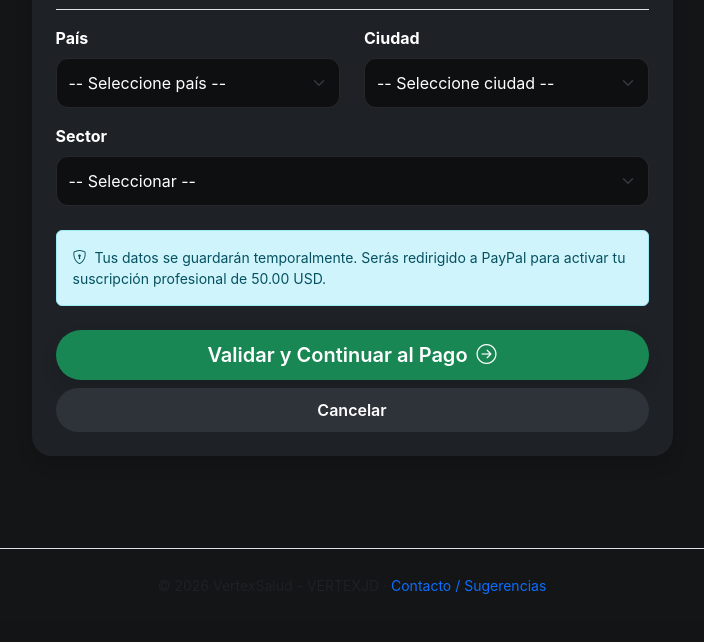
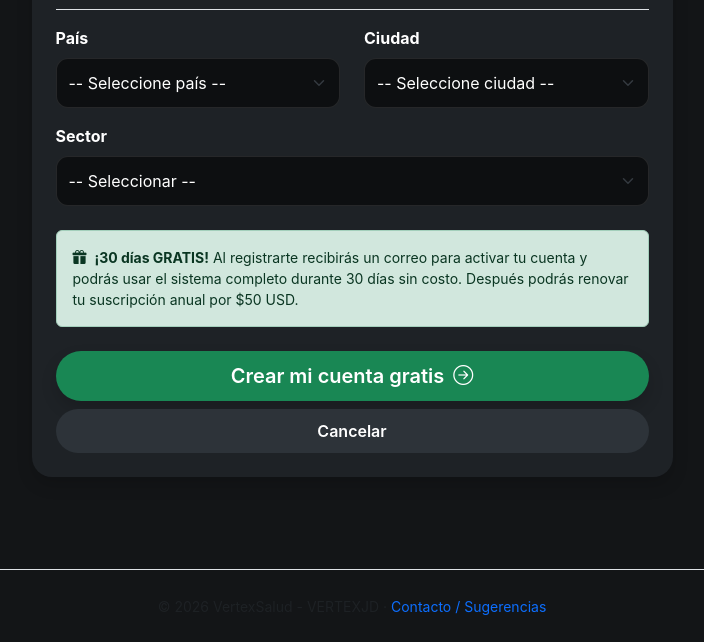
Before and after one commit to CarlosJimenez1969/sistema_salud, a Django app: page /registro-medico/ in a window 1280 px wide. Shown: the part 917-1559 px from the top of the page, without its empty margins (288-992 px from the left). Before the commit the page ends 1511 px from the top, so only its background shows below. Run offline with Django 5.2, Linux system fonts and the light colour scheme; data comes from the database, SQL or seed files in the repository; some libraries are stand-ins or nearby versions.

Commit message:
Quitar mención de pago en registro de médico (ahora son 30 días gratis automáticos)

```diff
--- a/templates/registro_medico.html
+++ b/templates/registro_medico.html
@@ -56,7 +56,7 @@
                             {% if form.email.errors %}
                                 <div class="text-danger small">{{ form.email.errors|striptags }}</div>
                             {% endif %}
-                            <div class="form-text">Aquí recibirás el enlace para crear tu contraseña después del pago.</div>
+                            <div class="form-text">Aquí recibirás el enlace para crear tu contraseña y activar tu cuenta.</div>
                         </div>
 
                         <div class="mb-3">
@@ -100,14 +100,16 @@
                             {% endif %}
                         </div>
 
-                        <div class="alert alert-info small mt-4">
-                            <i class="bi bi-shield-lock me-1"></i>
-                            Tus datos se guardarán temporalmente. Serás redirigido a PayPal para activar tu suscripción profesional de 50.00 USD.
+                        <div class="alert alert-success small mt-4">
+                            <i class="bi bi-gift-fill me-1"></i>
+                            <strong>¡30 días GRATIS!</strong> Al registrarte recibirás un correo para activar tu cuenta
+                            y podrás usar el sistema completo durante 30 días sin costo.
+                            Después podrás renovar tu suscripción anual por $50 USD.
                         </div>
 
                         <div class="d-grid gap-2 mt-4">
                             <button type="submit" class="btn btn-success btn-lg shadow">
-                                Validar y Continuar al Pago <i class="bi bi-arrow-right-circle ms-1"></i>
+                                Crear mi cuenta gratis <i class="bi bi-arrow-right-circle ms-1"></i>
                             </button>
                             <a href="{% url 'home' %}" class="btn btn-outline-secondary">Cancelar</a>
                         </div>
```
